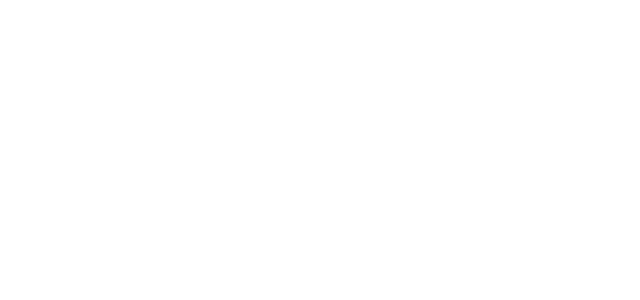
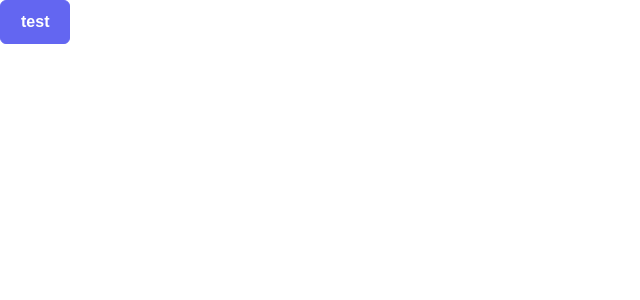
Before and after one commit to YanaPIIDXer/VoiceVoxTest, a Vue app in the folder control/: page / in a window 1280 px wide. Shown: the top 300 px of the page, without its empty margins (0-640 px from the left). Built offline with nearby package versions, Linux system fonts and the light colour scheme; a web font is replaced by a local one.

Commit message:
PrimeVue導入

```diff
--- a/control/package.json
+++ b/control/package.json
@@ -11,6 +11,8 @@
   },
   "dependencies": {
     "axios": "^1.3.5",
+    "primeicons": "^6.0.1",
+    "primevue": "^3.26.1",
     "sass": "^1.62.0",
     "sass-loader": "^13.2.2",
     "vue": "^3.2.47"
--- a/control/src/App.vue
+++ b/control/src/App.vue
@@ -1,8 +1,12 @@
 <script setup lang="ts">
+import PrimeButton from "primevue/button";
 </script>
 
 <template>
+  <div>
+    <PrimeButton label="test" />
+  </div>
 </template>
 
-<style scoped>
+<style lang="sass" scoped>
 </style>
```
Also changed, not shown: control/src/main.ts (+12 -4 lines), 1 other file (tests, documents, lock files or other folders).
